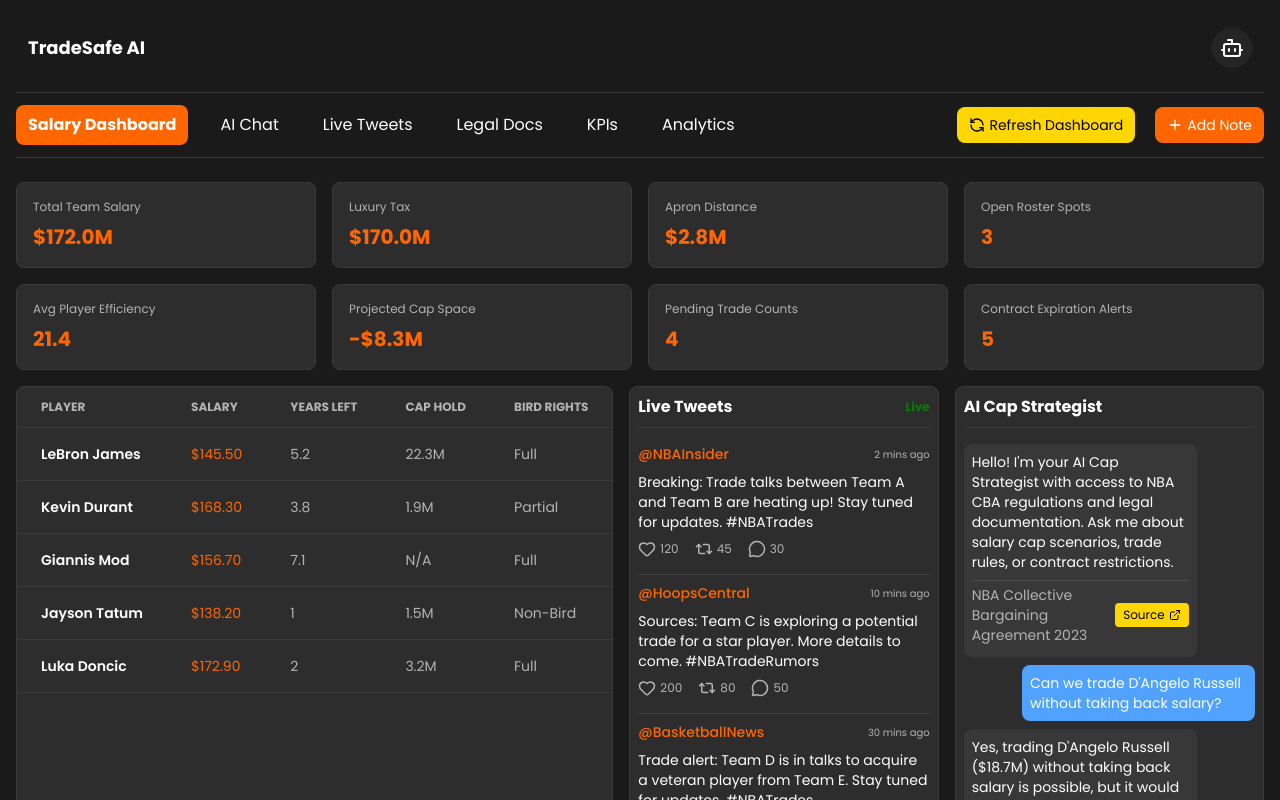
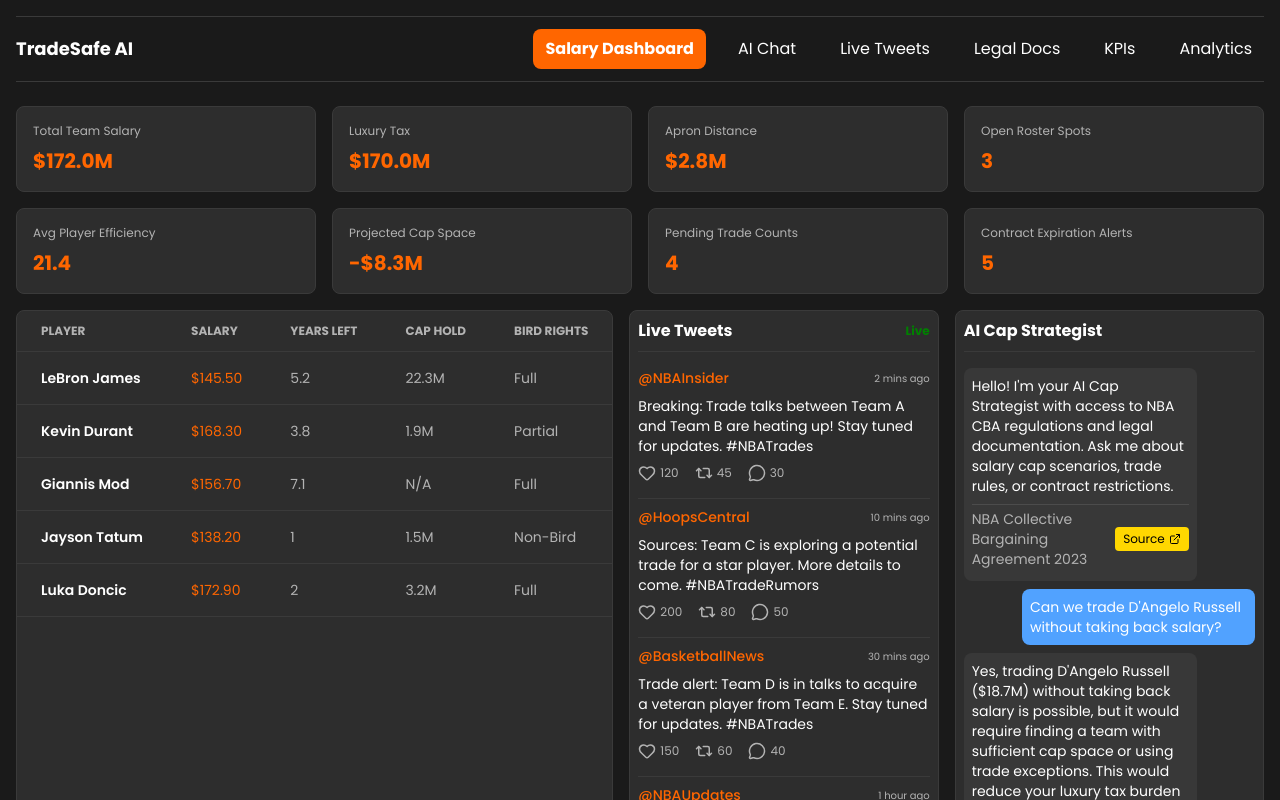
Before and after one commit to muaviya-imran/tradesafe, a Next.js app: page /dashboard in a window 1280 px wide. Shown: the top 800 px of the page. Built offline with nearby package versions, Linux system fonts and the light colour scheme.

Commit message:
Did UI Tweaks

```diff
--- a/app/chat/page.tsx
+++ b/app/chat/page.tsx
@@ -1,7 +1,8 @@
 'use client';
 
 import { useState } from 'react';
-import { Send, ExternalLink, Sparkles } from 'lucide-react';
+import { Send, ExternalLink, Sparkles, Home } from 'lucide-react';
+import Link from 'next/link';
 
 interface Message {
   id: string;
@@ -73,7 +74,8 @@ export default function ChatPage() {
   return (
     <div className="bg-bg-primary flex h-screen flex-col">
       <div className="border-border-light bg-bg-secondary border-b px-6 py-4">
-        <div className="mx-auto flex max-w-350 items-center gap-3">
+        <div className="mx-auto flex max-w-350 items-center justify-between">
+          <div className="flex items-center gap-3">
             <div className="bg-accent-gold flex h-10 w-10 items-center justify-center rounded-lg">
               <Sparkles className="text-bg-primary" size={20} />
             </div>
@@ -83,6 +85,10 @@ export default function ChatPage() {
                 Powered by NBA CBA regulations and legal documentation
               </p>
             </div>
+          </div>
+          <Link href="/" className="cursor-pointer rounded-full bg-white/10 p-2">
+            <Home size={24} />
+          </Link>
         </div>
       </div>
 
--- a/app/dashboard/page.tsx
+++ b/app/dashboard/page.tsx
@@ -7,19 +7,11 @@ import Stats from '@/components/dashboard/stats';
 import PlayerTable from '@/components/dashboard/player-table';
 import LiveTweets from '@/components/dashboard/live-tweets';
 import AIChat from '@/components/dashboard/ai-chat';
-import { Bot } from 'lucide-react';
-import Link from 'next/link';
 
 export default function Dashboard() {
   const [currentTabId, setCurrentTabId] = useState(1);
   return (
     <div className="bg-bg-primary space-y-6 p-4">
-      <h2 className="text-text-primary flex items-center justify-between px-3 pt-3 text-lg font-bold">
-        <span>TradeSafe AI</span>
-        <Link href="/chat" className="cursor-pointer rounded-full bg-white/5 p-2">
-          <Bot />
-        </Link>
-      </h2>
       <Navbar setCurrentTabId={setCurrentTabId} currentTabId={currentTabId} />
       <div className="mx-auto w-full max-w-350 space-y-4">
         <Stats />
--- a/components/dashboard/navbar.tsx
+++ b/components/dashboard/navbar.tsx
@@ -1,4 +1,4 @@
-import { Plus, RefreshCcw } from 'lucide-react';
+import Link from 'next/link';
 
 type NavbarProps = {
   setCurrentTabId: (id: number) => void;
@@ -7,8 +7,8 @@ type NavbarProps = {
 
 export default function Navbar({ setCurrentTabId, currentTabId }: NavbarProps) {
   const NavItems = [
-    { id: 1, label: 'Salary Dashboard', href: '#' },
-    { id: 2, label: 'AI Chat', href: '#' },
+    { id: 1, label: 'Salary Dashboard', href: '/dashboard' },
+    { id: 2, label: 'AI Chat', href: '/chat' },
     { id: 3, label: 'Live Tweets', href: '#' },
     { id: 4, label: 'Legal Docs', href: '#' },
     { id: 5, label: 'KPIs', href: '#' },
@@ -17,26 +17,18 @@ export default function Navbar({ setCurrentTabId, currentTabId }: NavbarProps) {
 
   return (
     <div className="flex items-center justify-between border-y py-3">
+      <span className="text-lg font-bold">TradeSafe AI</span>
       <div className="flex gap-5">
         {NavItems.map((item) => (
-          <span
+          <Link
             key={item.id}
+            href={item.href}
             className={`cursor-pointer rounded-lg px-3 py-2 transition-colors delay-200 ${currentTabId === item.id ? 'bg-accent-orange hover:bg-accent-orange/90 font-bold' : 'hover:bg-accent-orange/20'}`}
             onClick={setCurrentTabId.bind(null, item.id)}
           >
             {item.label}
-          </span>
+          </Link>
         ))}
-      </div>
-      <div className="flex gap-5 text-sm">
-        <button className="bg-accent-gold hover:bg-accent-gold/90 flex cursor-pointer items-center gap-1 rounded-lg px-3 py-2 text-black transition-colors delay-200">
-          <RefreshCcw size={16} />
-          Refresh Dashboard
-        </button>
-        <button className="bg-accent-orange hover:bg-accent-orange/90 flex cursor-pointer items-center gap-1 rounded-lg px-3 py-2 text-white transition-colors delay-200">
-          <Plus size={16} />
-          Add Note
-        </button>
       </div>
     </div>
   );
```
Lines whose indentation alone changed are shown as unchanged.
